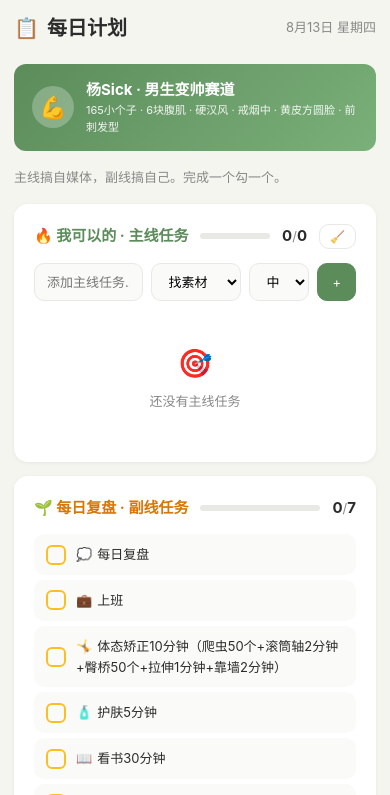
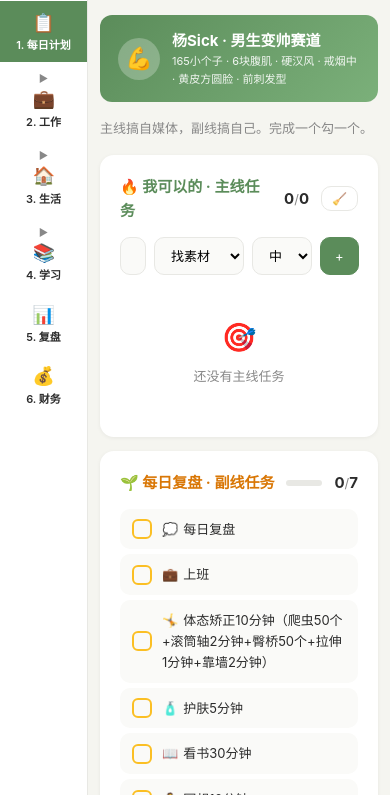
Before and after one commit to yk1336007-tech/yangsick-workspace, a plain HTML site: page index.html in a window 390 px wide. Shown: the part 49-844 px from the top of the page. Drawn offline with nearby package versions, Linux system fonts and the light colour scheme.

Commit message:
导航改回左侧竖排并优化流畅度

```diff
--- a/index.html
+++ b/index.html
@@ -15,7 +15,7 @@
 *,*::before,*::after{margin:0;padding:0;box-sizing:border-box}
 :root{--bg:#F5F5F0;--sidebar:#FFFFFF;--card:#FFFFFF;--primary:#5B8C5A;--primary-dark:#4A7A49;--primary-light:#E8F0E8;--text:#2C2C2C;--text-light:#888;--border:#E8E8E4;--shadow:0 1px 4px rgba(0,0,0,0.06);--radius:14px}
 body{font-family:-apple-system,BlinkMacSystemFont,"Segoe UI","PingFang SC","Microsoft YaHei",sans-serif;background:var(--bg);color:var(--text);font-size:14px;line-height:1.6;height:100vh;overflow:hidden}
-.app{display:flex;height:100vh;width:100vw}
+.app{display:flex;height:100vh;width:100vw;position:relative}
 .sidebar{width:220px;background:var(--sidebar);border-right:1px solid var(--border);display:flex;flex-direction:column;flex-shrink:0;padding:20px 0 12px;overflow-y:auto}
 .sidebar-brand{padding:0 16px 16px;border-bottom:1px solid var(--border);margin-bottom:8px}
 .sidebar-brand h1{font-size:18px;font-weight:700;color:var(--primary)}
@@ -179,18 +179,25 @@
 .profile-banner .info h3{font-size:15px;font-weight:700}
 .profile-banner .info p{font-size:11px;opacity:0.9}
 @media(max-width:768px){
-.app{flex-direction:column;height:100vh}
-.sidebar{display:flex;width:100%;height:auto;flex-direction:row;flex-shrink:0;padding:0;border-right:none;border-bottom:1px solid var(--border);overflow-x:auto;overflow-y:hidden;-webkit-overflow-scrolling:touch;scrollbar-width:none}
+*{transition:none!important;animation:none!important}
+.app{flex-direction:row;height:100vh}
+.sidebar{display:flex;width:88px;height:100%;flex-direction:column;flex-shrink:0;padding:10px 0;border-right:1px solid var(--border);border-bottom:none;overflow-y:auto;overflow-x:hidden;-webkit-overflow-scrolling:touch;scrollbar-width:none}
 .sidebar::-webkit-scrollbar{display:none}
-.sidebar-brand{display:none}
+.sidebar-brand{display:block;padding:0 8px 10px;text-align:center}
+.sidebar-brand h1{font-size:13px}
+.sidebar-brand p{display:none}
 .sidebar-footer{display:none}
-.nav-category{padding:10px 8px;white-space:nowrap;font-size:13px}
-.nav-category span:not(.cat-icon):not(.cat-arrow){display:inline}
-.nav-sub{display:none!important;max-height:none}
-.nav-item-solo{padding:10px 10px;white-space:nowrap;font-size:13px}
-.nav-item-solo span:not(.solo-icon){display:inline}
-.nav-item-solo .solo-icon{font-size:16px;width:auto}
-.content{flex:1;padding:14px;overflow-y:auto;-webkit-overflow-scrolling:touch}
+.nav-category{flex-direction:column;padding:10px 4px;text-align:center;font-size:11px;line-height:1.3;gap:2px;white-space:normal}
+.nav-category .cat-icon{font-size:18px;margin-bottom:2px}
+.nav-category span:not(.cat-icon){display:block}
+.nav-category .cat-arrow{display:none}
+.nav-sub{position:absolute;left:88px;top:0;bottom:0;background:#fff;width:150px;display:none;padding:12px 0;border-left:1px solid var(--border);box-shadow:2px 0 8px rgba(0,0,0,0.06);z-index:100;max-height:none;overflow-y:auto}
+.nav-category.open+.nav-sub,.nav-sub.open{display:block}
+.nav-item-solo{flex-direction:column;padding:10px 4px;text-align:center;font-size:11px;line-height:1.3;gap:2px;white-space:normal}
+.nav-item-solo .solo-icon{font-size:18px;width:auto;margin-bottom:2px}
+.nav-item-solo span:not(.solo-icon){display:block;font-size:11px}
+.nav-sub-item{justify-content:flex-start;padding:9px 14px}
+.content{flex:1;padding:12px;overflow-y:auto;-webkit-overflow-scrolling:touch}
 .insp-grid,.ai-grid,.learn-grid,.bill-stats{grid-template-columns:1fr}
 }
 .mobile-nav{display:none!important}
@@ -354,8 +361,9 @@
   document.querySelectorAll('.page').forEach(e=>e.classList.remove('active'));
   const pg=document.getElementById('page-'+p);if(pg){pg.classList.add('active');
     const si=document.querySelector(`.nav-sub-item[data-page="${p}"]`);
-    if(si){const cat=si.closest('.nav-sub')?.previousElementSibling;if(cat)cat.classList.add('open');}
+    if(si){const cat=si.closest('.nav-sub')?.previousElementSibling;if(cat&&window.innerWidth>768)cat.classList.add('open');}
   }
+  if(window.innerWidth<=768)document.querySelectorAll('.nav-category').forEach(c=>c.classList.remove('open'));
   if(p==='finance')renderYearChart();if(p==='bill')renderBillChart();if(p==='dayreview')renderReviewCalendar();
   document.querySelector('.content')?.scrollTo(0,0);
 }
```
